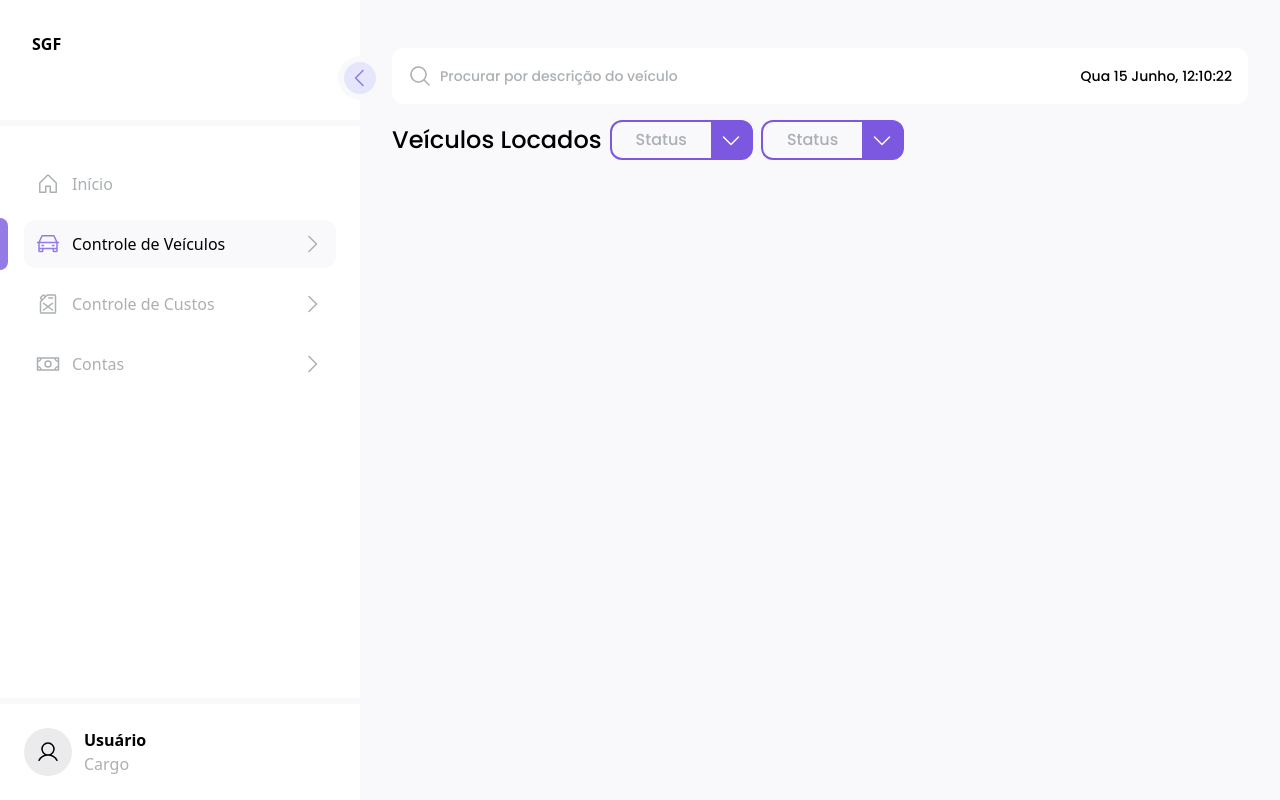
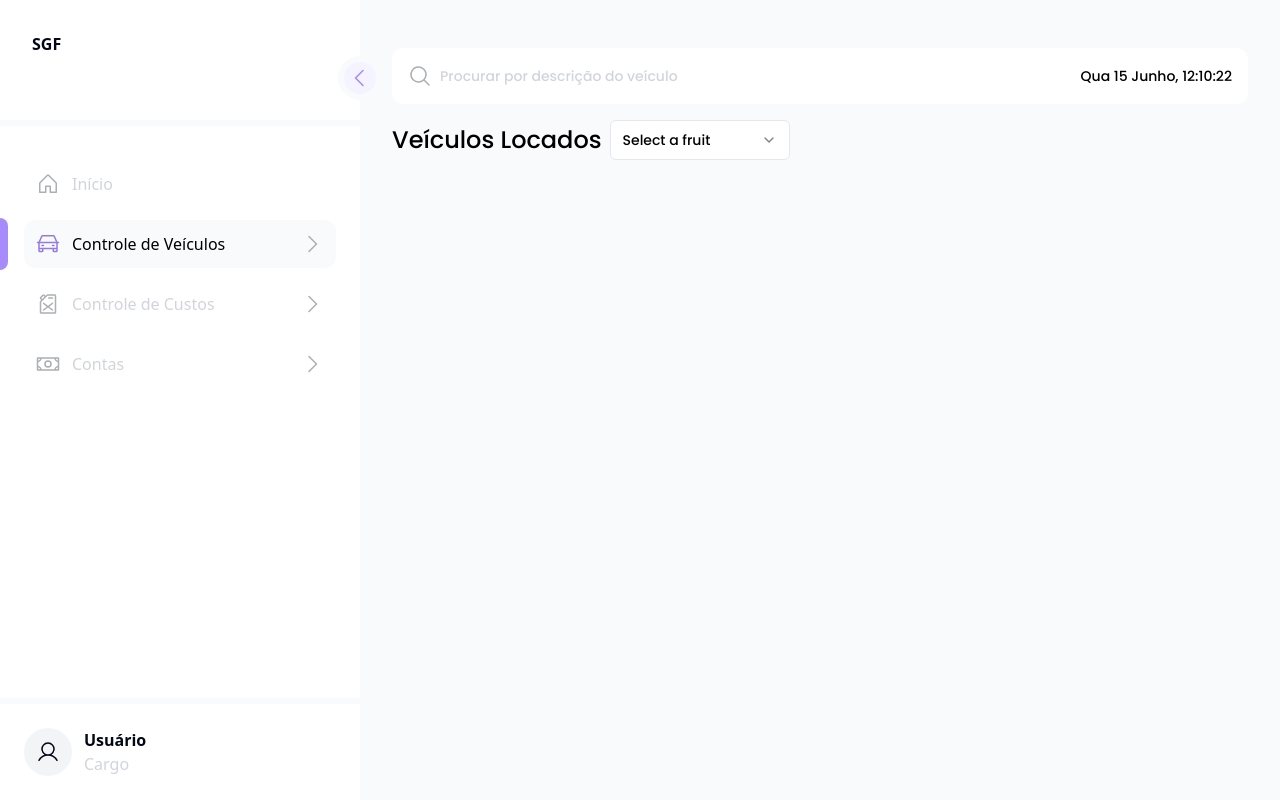
Before and after one commit to RichardeLira/city-hall-vehicle-control, a Next.js app in the folder front-end/: page /vehicle-control/leased-vehicles in a window 1280 px wide. Built offline with nearby package versions, Linux system fonts and the light colour scheme.

Commit message:
set up shadcnui

```diff
--- /dev/null
+++ b/front-end/src/components/ui/Teste/index.tsx
@@ -0,0 +1,31 @@
+import * as React from 'react'
+
+import {
+  Select,
+  SelectContent,
+  SelectGroup,
+  SelectItem,
+  SelectLabel,
+  SelectTrigger,
+  SelectValue,
+} from '@/lib/shadcnui/select'
+
+export function Teste() {
+  return (
+    <Select>
+      <SelectTrigger className="w-[180px]">
+        <SelectValue placeholder="Select a fruit" />
+      </SelectTrigger>
+      <SelectContent className="">
+        <SelectGroup>
+          <SelectLabel>Fruits</SelectLabel>
+          <SelectItem value="apple">Apple</SelectItem>
+          <SelectItem value="banana">Banana</SelectItem>
+          <SelectItem value="blueberry">Blueberry</SelectItem>
+          <SelectItem value="grapes">Grapes</SelectItem>
+          <SelectItem value="pineapple">Pineapple</SelectItem>
+        </SelectGroup>
+      </SelectContent>
+    </Select>
+  )
+}
--- /dev/null
+++ b/front-end/src/lib/shadcnui/select.tsx
@@ -0,0 +1,158 @@
+import * as React from 'react'
+import * as SelectPrimitive from '@radix-ui/react-select'
+import { Check, ChevronDown, ChevronUp } from 'lucide-react'
+
+import { cn } from '@/lib/utils'
+
+const Select = SelectPrimitive.Root
+
+const SelectGroup = SelectPrimitive.Group
+
+const SelectValue = SelectPrimitive.Value
+
+const SelectTrigger = React.forwardRef<
+  React.ElementRef<typeof SelectPrimitive.Trigger>,
+  React.ComponentPropsWithoutRef<typeof SelectPrimitive.Trigger>
+>(({ className, children, ...props }, ref) => (
+  <SelectPrimitive.Trigger
+    ref={ref}
+    className={cn(
+      'flex h-10 w-full items-center justify-between rounded-md border border-input bg-background px-3 py-2 text-sm ring-offset-background placeholder:text-muted-foreground focus:outline-none focus:ring-2 focus:ring-ring focus:ring-offset-2 disabled:cursor-not-allowed disabled:opacity-50 [&>span]:line-clamp-1',
+      className,
+    )}
+    {...props}
+  >
+    {children}
+    <SelectPrimitive.Icon asChild>
+      <ChevronDown className="h-4 w-4 opacity-50" />
+    </SelectPrimitive.Icon>
+  </SelectPrimitive.Trigger>
+))
+SelectTrigger.displayName = SelectPrimitive.Trigger.displayName
+
+const SelectScrollUpButton = React.forwardRef<
+  React.ElementRef<typeof SelectPrimitive.ScrollUpButton>,
+  React.ComponentPropsWithoutRef<typeof SelectPrimitive.ScrollUpButton>
+>(({ className, ...props }, ref) => (
+  <SelectPrimitive.ScrollUpButton
+    ref={ref}
+    className={cn(
+      'flex cursor-default items-center justify-center py-1',
+      className,
+    )}
+    {...props}
+  >
+    <ChevronUp className="h-4 w-4" />
+  </SelectPrimitive.ScrollUpButton>
+))
+SelectScrollUpButton.displayName = SelectPrimitive.ScrollUpButton.displayName
+
+const SelectScrollDownButton = React.forwardRef<
+  React.ElementRef<typeof SelectPrimitive.ScrollDownButton>,
+  React.ComponentPropsWithoutRef<typeof SelectPrimitive.ScrollDownButton>
+>(({ className, ...props }, ref) => (
+  <SelectPrimitive.ScrollDownButton
+    ref={ref}
+    className={cn(
+      'flex cursor-default items-center justify-center py-1',
+      className,
+    )}
+    {...props}
+  >
+    <ChevronDown className="h-4 w-4" />
+  </SelectPrimitive.ScrollDownButton>
+))
+SelectScrollDownButton.displayName =
+  SelectPrimitive.ScrollDownButton.displayName
+
+const SelectContent = React.forwardRef<
+  React.ElementRef<typeof SelectPrimitive.Content>,
+  React.ComponentPropsWithoutRef<typeof SelectPrimitive.Content>
+>(({ className, children, position = 'popper', ...props }, ref) => (
+  <SelectPrimitive.Portal>
+    <SelectPrimitive.Content
+      ref={ref}
+      className={cn(
+        'relative z-50 max-h-96 min-w-[8rem] overflow-hidden rounded-md border bg-popover text-popover-foreground shadow-md data-[state=open]:animate-in data-[state=closed]:animate-out data-[state=closed]:fade-out-0 data-[state=open]:fade-in-0 data-[state=closed]:zoom-out-95 data-[state=open]:zoom-in-95 data-[side=bottom]:slide-in-from-top-2 data-[side=left]:slide-in-from-right-2 data-[side=right]:slide-in-from-left-2 data-[side=top]:slide-in-from-bottom-2',
+        position === 'popper' &&
+          'data-[side=bottom]:translate-y-1 data-[side=left]:-translate-x-1 data-[side=right]:translate-x-1 data-[side=top]:-translate-y-1',
+        className,
+      )}
+      position={position}
+      {...props}
+    >
+      <SelectScrollUpButton />
+      <SelectPrimitive.Viewport
+        className={cn(
+          'p-1',
+          position === 'popper' &&
+            'h-[var(--radix-select-trigger-height)] w-full min-w-[var(--radix-select-trigger-width)]',
+        )}
+      >
+        {children}
+      </SelectPrimitive.Viewport>
+      <SelectScrollDownButton />
+    </SelectPrimitive.Content>
+  </SelectPrimitive.Portal>
+))
+SelectContent.displayName = SelectPrimitive.Content.displayName
+
+const SelectLabel = React.forwardRef<
+  React.ElementRef<typeof SelectPrimitive.Label>,
+  React.ComponentPropsWithoutRef<typeof SelectPrimitive.Label>
+>(({ className, ...props }, ref) => (
+  <SelectPrimitive.Label
+    ref={ref}
+    className={cn('py-1.5 pl-8 pr-2 text-sm font-semibold', className)}
+    {...props}
+  />
+))
+SelectLabel.displayName = SelectPrimitive.Label.displayName
+
+const SelectItem = React.forwardRef<
+  React.ElementRef<typeof SelectPrimitive.Item>,
+  React.ComponentPropsWithoutRef<typeof SelectPrimitive.Item>
+>(({ className, children, ...props }, ref) => (
+  <SelectPrimitive.Item
+    ref={ref}
+    className={cn(
+      'relative flex w-full cursor-default select-none items-center rounded-sm py-1.5 pl-8 pr-2 text-sm outline-none focus:bg-accent focus:text-accent-foreground data-[disabled]:pointer-events-none data-[disabled]:opacity-50',
+      className,
+    )}
+    {...props}
+  >
+    <span className="absolute left-2 flex h-3.5 w-3.5 items-center justify-center">
+      <SelectPrimitive.ItemIndicator>
+        <Check className="h-4 w-4" />
+      </SelectPrimitive.ItemIndicator>
+    </span>
+
+    <SelectPrimitive.ItemText>{children}</SelectPrimitive.ItemText>
+  </SelectPrimitive.Item>
+))
+SelectItem.displayName = SelectPrimitive.Item.displayName
+
+const SelectSeparator = React.forwardRef<
+  React.ElementRef<typeof SelectPrimitive.Separator>,
+  React.ComponentPropsWithoutRef<typeof SelectPrimitive.Separator>
+>(({ className, ...props }, ref) => (
+  <SelectPrimitive.Separator
+    ref={ref}
+    className={cn('-mx-1 my-1 h-px bg-muted', className)}
+    {...props}
+  />
+))
+SelectSeparator.displayName = SelectPrimitive.Separator.displayName
+
+export {
+  Select,
+  SelectGroup,
+  SelectValue,
+  SelectTrigger,
+  SelectContent,
+  SelectLabel,
+  SelectItem,
+  SelectSeparator,
+  SelectScrollUpButton,
+  SelectScrollDownButton,
+}
--- /dev/null
+++ b/front-end/src/lib/utils.ts
@@ -0,0 +1,6 @@
+import { type ClassValue, clsx } from "clsx"
+import { twMerge } from "tailwind-merge"
+
+export function cn(...inputs: ClassValue[]) {
+  return twMerge(clsx(inputs))
+}
--- a/front-end/src/pages/vehicle-control/leased-vehicles/index.tsx
+++ b/front-end/src/pages/vehicle-control/leased-vehicles/index.tsx
@@ -1,5 +1,6 @@
 import Filter from '@/components/ui/Filter'
 import Searchbox from '@/components/ui/Searchbox'
+import { Teste } from '@/components/ui/Teste'
 
 export default function LeasedVehicles() {
   const handleSearch = (query: string) => {
@@ -15,8 +16,9 @@
         />
         <div className="flex gap-2 mt-4 items-center">
           <h1 className="text-2xl">Veículos Locados</h1>
-          <Filter />
-          <Filter />
+          <Teste />
+          {/* <Filter />
+          <Filter /> */}
         </div>
       </div>
       {/* Table */}
--- a/front-end/src/styles/globals.css
+++ b/front-end/src/styles/globals.css
@@ -2,7 +2,75 @@
 @tailwind components;
 @tailwind utilities;
 
-body {
-  -webkit-font-smoothing: antialiased;
-  text-rendering: optimizeLegibility;
+@layer base {
+  :root {
+    --background: 0 0% 100%;
+    --foreground: 222.2 84% 4.9%;
+
+    --card: 0 0% 100%;
+    --card-foreground: 222.2 84% 4.9%;
+
+    --popover: 0 0% 100%;
+    --popover-foreground: 222.2 84% 4.9%;
+
+    --primary: 222.2 47.4% 11.2%;
+    --primary-foreground: 210 40% 98%;
+
+    --secondary: 210 40% 96.1%;
+    --secondary-foreground: 222.2 47.4% 11.2%;
+
+    --muted: 210 40% 96.1%;
+    --muted-foreground: 215.4 16.3% 46.9%;
+
+    --accent: 210 40% 96.1%;
+    --accent-foreground: 222.2 47.4% 11.2%;
+
+    --destructive: 0 84.2% 60.2%;
+    --destructive-foreground: 210 40% 98%;
+
+    --border: 214.3 31.8% 91.4%;
+    --input: 214.3 31.8% 91.4%;
+    --ring: 222.2 84% 4.9%;
+
+    --radius: 0.5rem;
+  }
+
+  .dark {
+    --background: 222.2 84% 4.9%;
+    --foreground: 210 40% 98%;
+
+    --card: 222.2 84% 4.9%;
+    --card-foreground: 210 40% 98%;
+
+    --popover: 222.2 84% 4.9%;
+    --popover-foreground: 210 40% 98%;
+
+    --primary: 210 40% 98%;
+    --primary-foreground: 222.2 47.4% 11.2%;
+
+    --secondary: 217.2 32.6% 17.5%;
+    --secondary-foreground: 210 40% 98%;
+
+    --muted: 217.2 32.6% 17.5%;
+    --muted-foreground: 215 20.2% 65.1%;
+
+    --accent: 217.2 32.6% 17.5%;
+    --accent-foreground: 210 40% 98%;
+
+    --destructive: 0 62.8% 30.6%;
+    --destructive-foreground: 210 40% 98%;
+
+    --border: 217.2 32.6% 17.5%;
+    --input: 217.2 32.6% 17.5%;
+    --ring: 212.7 26.8% 83.9%;
+  }
 }
+
+@layer base {
+  * {
+    @apply border-border;
+  }
+  body {
+    @apply bg-background text-foreground;
+  }
+}
--- a/front-end/tailwind.config.ts
+++ b/front-end/tailwind.config.ts
@@ -1,59 +1,80 @@
-import type { Config } from 'tailwindcss'
+import type { Config } from "tailwindcss"
 
-const config: Config = {
+const config = {
+  darkMode: ["class"],
   content: [
-    './src/pages/**/*.{js,ts,jsx,tsx,mdx}',
-    './src/components/**/*.{js,ts,jsx,tsx,mdx}',
-    './src/app/**/*.{js,ts,jsx,tsx,mdx}',
-  ],
+    './pages/**/*.{ts,tsx}',
+    './components/**/*.{ts,tsx}',
+    './app/**/*.{ts,tsx}',
+    './src/**/*.{ts,tsx}',
+	],
+  prefix: "",
   theme: {
-    extend: {
-      fontFamily: {
-        poppins: 'var(--font-poppins)',
+    container: {
+      center: true,
+      padding: "2rem",
+      screens: {
+        "2xl": "1400px",
       },
     },
-
-    colors: {
-      white: '#fff',
-      black: '#000',
-      gray: {
-        50: '#f9f9fb',
-        100: '#ebeaec',
-        200: '#bfbfc4',
-        300: '#ABB0B4 ',
-        400: '#5C5E64',
-        500: '#322f41',
-        600: '#2e2b3b',
-        700: '#24212e',
-        800: '#191820',
-        900: '#121212 ',
+    extend: {
+      colors: {
+        border: "hsl(var(--border))",
+        input: "hsl(var(--input))",
+        ring: "hsl(var(--ring))",
+        background: "hsl(var(--background))",
+        foreground: "hsl(var(--foreground))",
+        primary: {
+          DEFAULT: "hsl(var(--primary))",
+          foreground: "hsl(var(--primary-foreground))",
+        },
+        secondary: {
+          DEFAULT: "hsl(var(--secondary))",
+          foreground: "hsl(var(--secondary-foreground))",
+        },
+        destructive: {
+          DEFAULT: "hsl(var(--destructive))",
+          foreground: "hsl(var(--destructive-foreground))",
+        },
+        muted: {
+          DEFAULT: "hsl(var(--muted))",
+          foreground: "hsl(var(--muted-foreground))",
+        },
+        accent: {
+          DEFAULT: "hsl(var(--accent))",
+          foreground: "hsl(var(--accent-foreground))",
+        },
+        popover: {
+          DEFAULT: "hsl(var(--popover))",
+          foreground: "hsl(var(--popover-foreground))",
+        },
+        card: {
+          DEFAULT: "hsl(var(--card))",
+          foreground: "hsl(var(--card-foreground))",
+        },
       },
-      violet: {
-        50: '#E5E5FC',
-        100: '#D6CBF5',
-        200: '#C2B2F0',
-        300: '#A78FEA ',
-        400: '#9579E5',
-        500: '#7B58DF',
-        600: '#7050CB',
-        700: '#573E9E',
-        800: '#44307B',
-        900: '#34255E ',
+      borderRadius: {
+        lg: "var(--radius)",
+        md: "calc(var(--radius) - 2px)",
+        sm: "calc(var(--radius) - 4px)",
       },
-      red: {
-        50: '#fcecef',
-        100: '#f6c4cd',
-        200: '#f2a7b4',
-        300: '#ec7f92',
-        400: '#e9667d',
-        500: '#e3405d',
-        600: '#cf3a55',
-        700: '#a12d42',
-        800: '#7d2333',
-        900: '#5f1b27',
+      keyframes: {
+        "accordion-down": {
+          from: { height: "0" },
+          to: { height: "var(--radix-accordion-content-height)" },
+        },
+        "accordion-up": {
+          from: { height: "var(--radix-accordion-content-height)" },
+          to: { height: "0" },
+        },
+      },
+      animation: {
+        "accordion-down": "accordion-down 0.2s ease-out",
+        "accordion-up": "accordion-up 0.2s ease-out",
       },
     },
   },
-  plugins: [require('tailwind-scrollbar')],
-}
+  plugins: [require("tailwindcss-animate")],
+} satisfies Config
+
 export default config
```
Also changed, not shown: front-end/package.json (+7 -1 lines), front-end/components.json (added), 1 other file (tests, documents, lock files or other folders).
